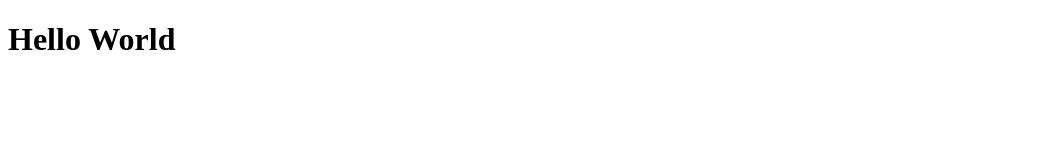
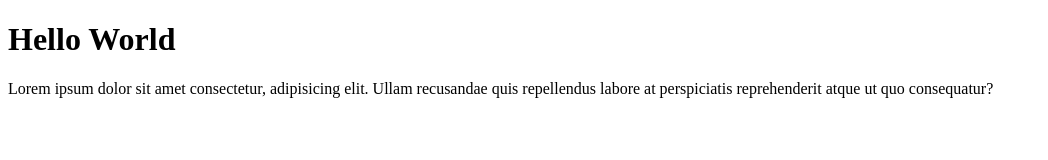
Before and after one commit to rizkiagungalamsyah/contoh-git-remote, a plain HTML site: page index.html in a window 1280 px wide. Shown: the whole page, without its empty margins (0-1048 px from the left). Drawn offline with Linux system fonts and the light colour scheme.

Commit message:
menambahkan paragraf

```diff
--- a/index.html
+++ b/index.html
@@ -10,5 +10,10 @@
   </head>
   <body>
     <h1>Hello World</h1>
+    <p>
+      Lorem ipsum dolor sit amet consectetur, adipisicing elit. Ullam recusandae
+      quis repellendus labore at perspiciatis reprehenderit atque ut quo
+      consequatur?
+    </p>
   </body>
 </html>
```
